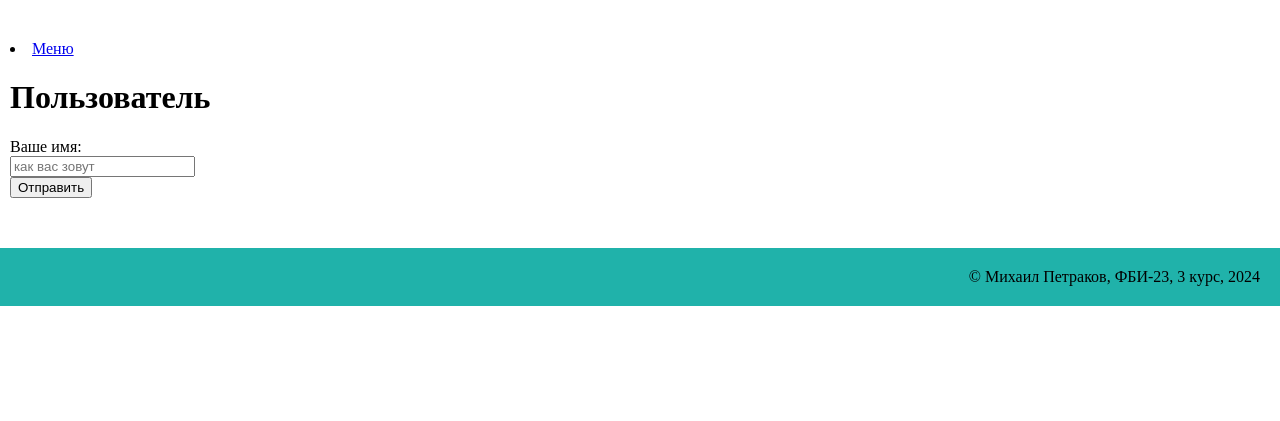
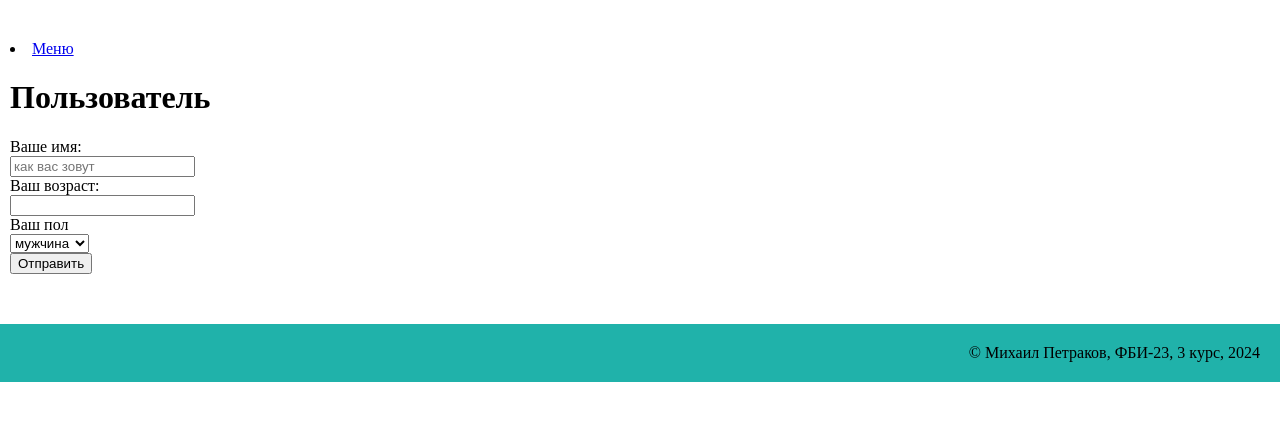
Before and after one commit to mikhailpetrakov/web-prog-labs-2, a Flask app: template templates/lab3/form1.html in a window 1280 px wide. Shown: the part 58-479 px from the top of the page. Run offline with Flask 3, Linux system fonts and the light colour scheme; the template is opened without the code that fills it, so the values that code supplies are empty.

Commit message:
Форма

```diff
--- a/templates/lab3/form1.html
+++ b/templates/lab3/form1.html
@@ -8,6 +8,9 @@
 
     <h1>Привет, {{ user }}!</h1>
     <h2>Добро пожаловать на наш сайт!</h2>
+
+    <div>ваш возраст: {{ age }}</div>
+    <div>ваш пол: {{ sex }}</div>
     <div>
         <a href="/lab3/form1">Заново</a>
     </div>
@@ -21,6 +24,20 @@
         <div>
             <input type="text" placeholder="как вас зовут" name="user">
         </div>
+
+        <label>Ваш возраст:</label>
+        <div>
+            <input type="number" name="age">
+        </div>
+
+        <label>Ваш пол</label>
+        <div>
+            <select name="sex">
+                <option value="male">мужчина</option>
+                <option value="female">женщина</option>
+            </select>
+        </div>
+
         <div>
             <button type="submit">Отправить</button>
         </div>
```
Also changed, not shown: lab3.py (+7 -0 lines).
